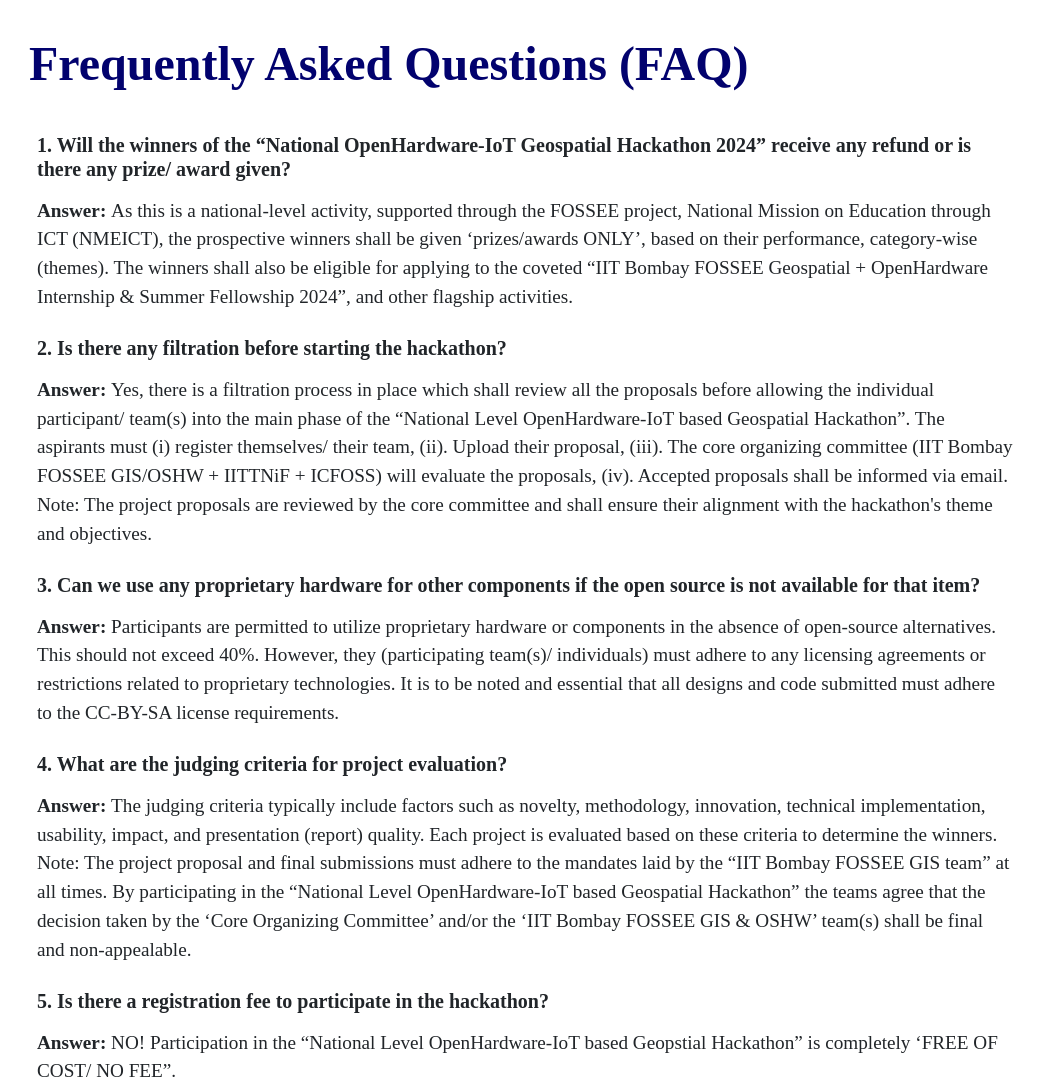
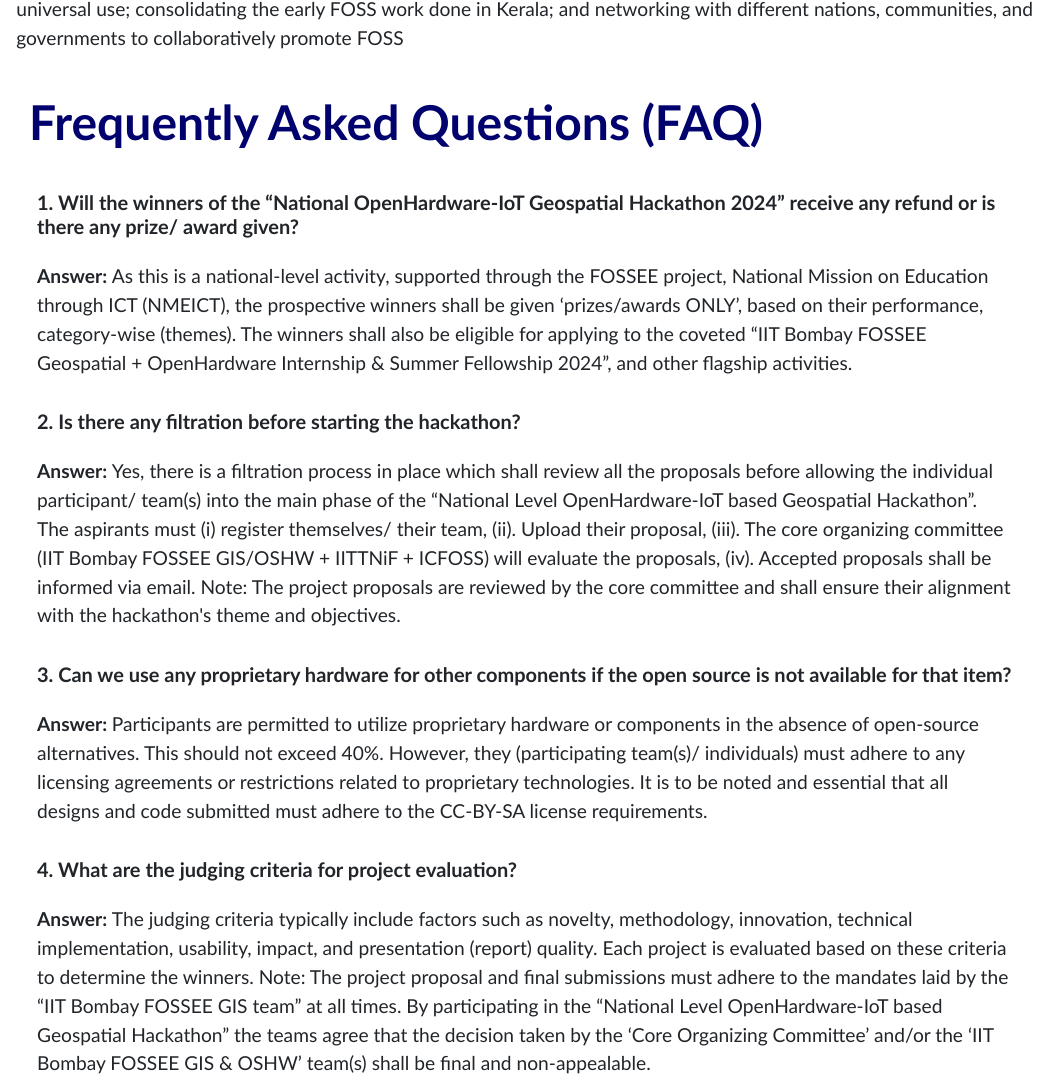
Before and after one commit to mannubhai1/Fossee, an Astro site: page / in a window 1280 px wide. Shown: the part 3149-4238 px from the top of the page, without its empty margins (115-1159 px from the left). Built offline with nearby package versions, Linux system fonts and the light colour scheme; Astro itself is replaced by a stand-in of ours.

Commit message:
Added Text Font
added fonts to make text look more good while not being bold

```diff
--- a/src/components/Header.astro
+++ b/src/components/Header.astro
@@ -198,6 +198,9 @@
         .registration{
             padding: 1vh;
         }
+        @keyframes zoomIn {
+            /* Empty keyframes animation */
+        }
     }
 
   </style>
--- a/src/components/HomeBody.astro
+++ b/src/components/HomeBody.astro
@@ -487,7 +487,6 @@
 
     .faq-container{
         padding: 0 10vh;
-        border-bottom: 1px solid rgb(116, 106, 106);
     }
 
     .faq-container h4{
@@ -498,7 +497,8 @@
 
     .faq-container p{
         font-size: 2.4vh;
-        padding: 0 9vh;
+        padding: 1vh 9vh;
+        /* border-bottom: 1px solid rgb(116, 106, 106,0.4); */
     }
 
     .faq-container p span{
--- a/src/layouts/Layout.astro
+++ b/src/layouts/Layout.astro
@@ -34,7 +34,8 @@
 		);
 	}
 	html {
-		font-family: 'Roboto Slab', serif !important;
+		/* font-family: 'Roboto Slab', serif !important; */
+		font-family: Trebuchet MS, sans-serif;
 		background: #13151a;
 		background-size: 224px;
 	}
@@ -42,7 +43,8 @@
 		width: 100%;
 		overflow-x: hidden;
 		min-width: 460px;
-		font-family: 'Roboto Slab', serif !important;
+		/* font-family: 'Roboto Slab', serif !important; */
+		font-family: Trebuchet MS, sans-serif;
 		/* min-height: 100vh; */
 	}
 	code {
```
